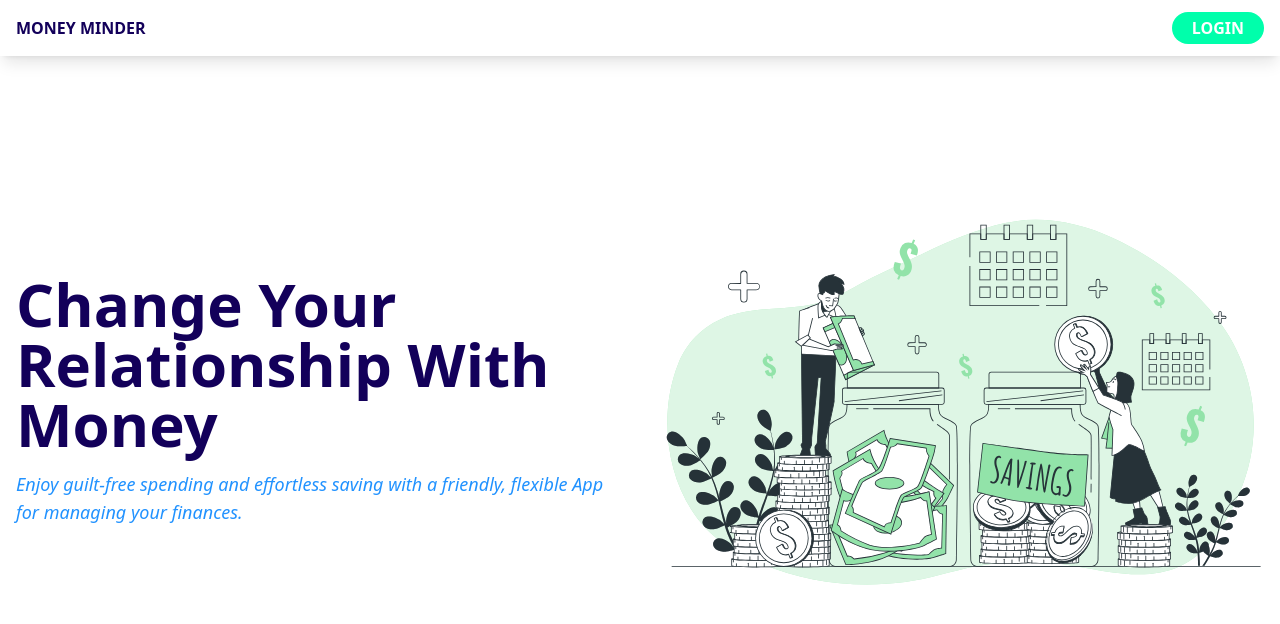
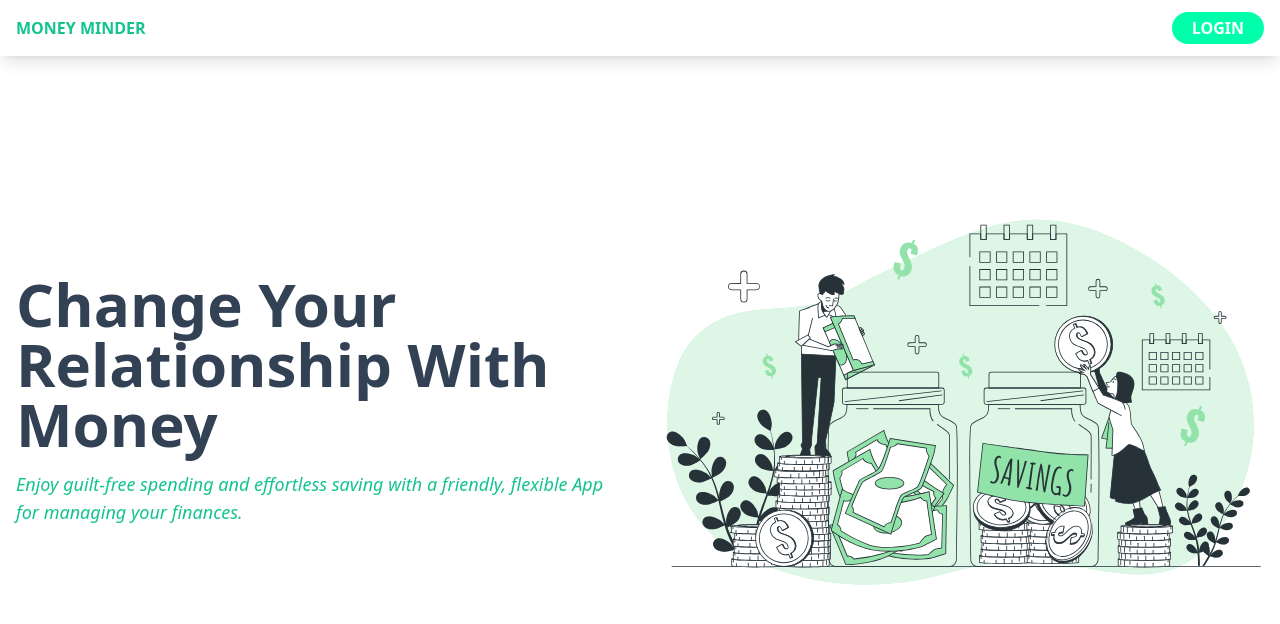
Before and after one commit to arturhonores/final-project-cliente, a React (Create React App) app: page / in a window 1280 px wide. Shown: the top 624 px of the page. Built offline with nearby package versions, Linux system fonts and the light colour scheme.

Commit message:
05-06 00:50

```diff
--- a/src/components/HomePage.jsx
+++ b/src/components/HomePage.jsx
@@ -5,8 +5,8 @@ const HomePage = () => {
         <div className='max-w-7xl px-4 mx-auto'>
             <div className='h-screen flex flex-col justify-center items-center gap-8 md:flex-row'>
                 <section className='text-center space-y-4 md:w-1/2 md:text-left'>
-                    <h1 className='text-4xl font-bold text-azul-oscuro lg:text-5xl xl:text-6xl'>Change Your Relationship With Money</h1>
-                    <p className='italic text-azul-claro md:text-lg'>Enjoy guilt-free spending and effortless saving with a friendly, flexible App for managing your finances.</p>
+                    <h1 className='text-4xl font-bold text-slate-700 lg:text-5xl xl:text-6xl'>Change Your Relationship With Money</h1>
+                    <p className='italic text-azul-oscuro md:text-lg'>Enjoy guilt-free spending and effortless saving with a friendly, flexible App for managing your finances.</p>
                 </section>
                 <section className='w-10/12 md:w-1/2'>
                     <img src={logoHomepage} alt="" width="100%" />
--- a/src/pages/CategoryDetailsPage.jsx
+++ b/src/pages/CategoryDetailsPage.jsx
@@ -33,13 +33,13 @@ const CategoryDetailsPage = () => {
         <div className="max-w-7xl px-4 mx-auto">
             <div className="h-screen flex flex-col justify-center items-center">
                 <div className="rounded-lg shadow-lg w-full pt-8 mt-14 md:w-1/2">
-                    <h2 className="text-center">Gastos de {category}</h2>
+                    <h2 className="text-center text-azul-oscuro uppercase font-bold">Gastos de {category}</h2>
                     {!categoryList ? (
                         <p>...cargando</p>
                     ) : (
                         <ul>
                             {categoryList.map((elm) => (
-                                <li className="flex justify-between px-4 pt-3 pb-2 shadow-sm" key={elm._id} ><p className="cursor-pointer" onClick={() => { setShowModal(true); setSelectedExpense(elm) }}>{elm.description}</p> <div className="flex items-center gap-x-2"><p>{elm.amount.toFixed(2)}</p><Link to={`/editar/${elm._id}`}><span><BiEditAlt></BiEditAlt></span></Link></div></li>
+                                <li className="flex justify-between px-4 pt-3 pb-2 shadow-sm" key={elm._id} ><p className="cursor-pointer" onClick={() => { setShowModal(true); setSelectedExpense(elm) }}>{elm.description}</p> <div className="flex items-center gap-x-2"><p>€ {elm.amount.toFixed(2)}</p><Link to={`/editar/${elm._id}`}><span><BiEditAlt></BiEditAlt></span></Link></div></li>
                             ))}
                         </ul>
                     )}
--- a/src/pages/ExpensesPage.jsx
+++ b/src/pages/ExpensesPage.jsx
@@ -19,7 +19,15 @@ const ExpensesPage = () => {
             .getExpenses()
             .then(({ data }) => {
                 const ownedExpenses = data.filter(elm => user._id === elm.owner)
-                setExpense(ownedExpenses)
+                // Obteniendo año y mes actual
+                const currentYear = new Date().getFullYear()
+                const currentMonth = new Date().getMonth() + 1; // +1 porque los meses en JavaScript son base 0, pero se guardan como base 1
+                // Filtra los gastos para incluir solamente los del mes actual
+                const currentMonthExpenses = ownedExpenses.filter(expense => {
+                    const [expenseYear, expenseMonth] = expense.date.split("-") // divide la fecha en año y mes
+                    return expenseYear == currentYear && expenseMonth == currentMonth // compara con el año y mes actuales
+                })
+                setExpense(currentMonthExpenses)
             })
             .catch(err => console.log(err))
     }
@@ -28,10 +36,11 @@ const ExpensesPage = () => {
         <div className="max-w-7xl px-4 mx-auto">
             <div className="h-screen flex flex-col justify-center items-center md:flex-row md:gap-x-8">
                 <div className="rounded-lg shadow-lg w-full pt-12 mt-16 md:w-1/2">
-                    <h2 className="text-center text-azul-claro uppercase font-bold">Agregar Gasto</h2>
+                    <h2 className="text-center text-azul-oscuro uppercase font-bold">Agregar Gasto</h2>
                     <ExpensesForm loadExpenses={loadExpenses}></ExpensesForm>
                 </div>
                 <div className="flex flex-col justify-center items-center w-full md:w-1/2">
+                    <h2 className="uppercase text-azul-oscuro font-bold">Gastos del Mes</h2>
                     {
                         !expenses
                             ?
--- a/tailwind.config.js
+++ b/tailwind.config.js
@@ -9,8 +9,8 @@ export default {
       colors: {
         'verde-claro': '#00FFAB',
         'verde-oscuro': '#14C38E',
-        'azul-claro': '#2192FF',
-        'azul-oscuro': '#13005A'
+        'azul-claro': '#00FFAB',
+        'azul-oscuro': '#14C38E'
         // 'azul-oscuro': '#002B5B'
       }
 
```
